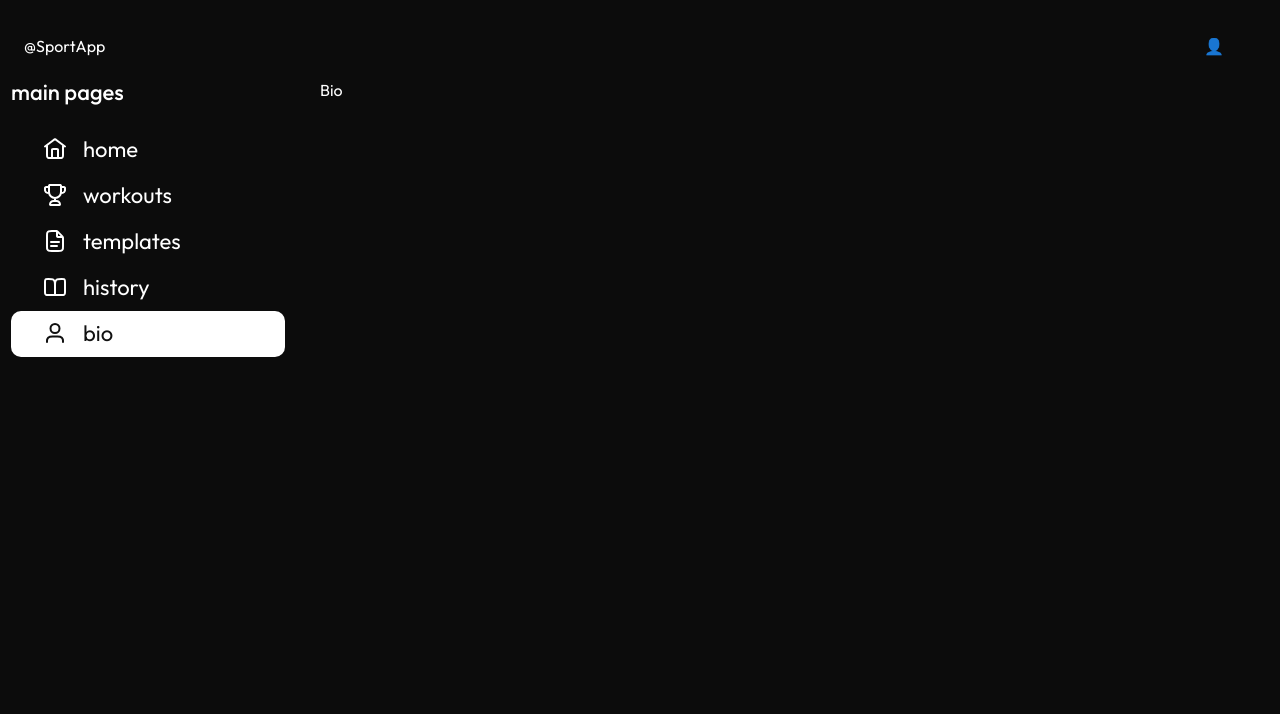
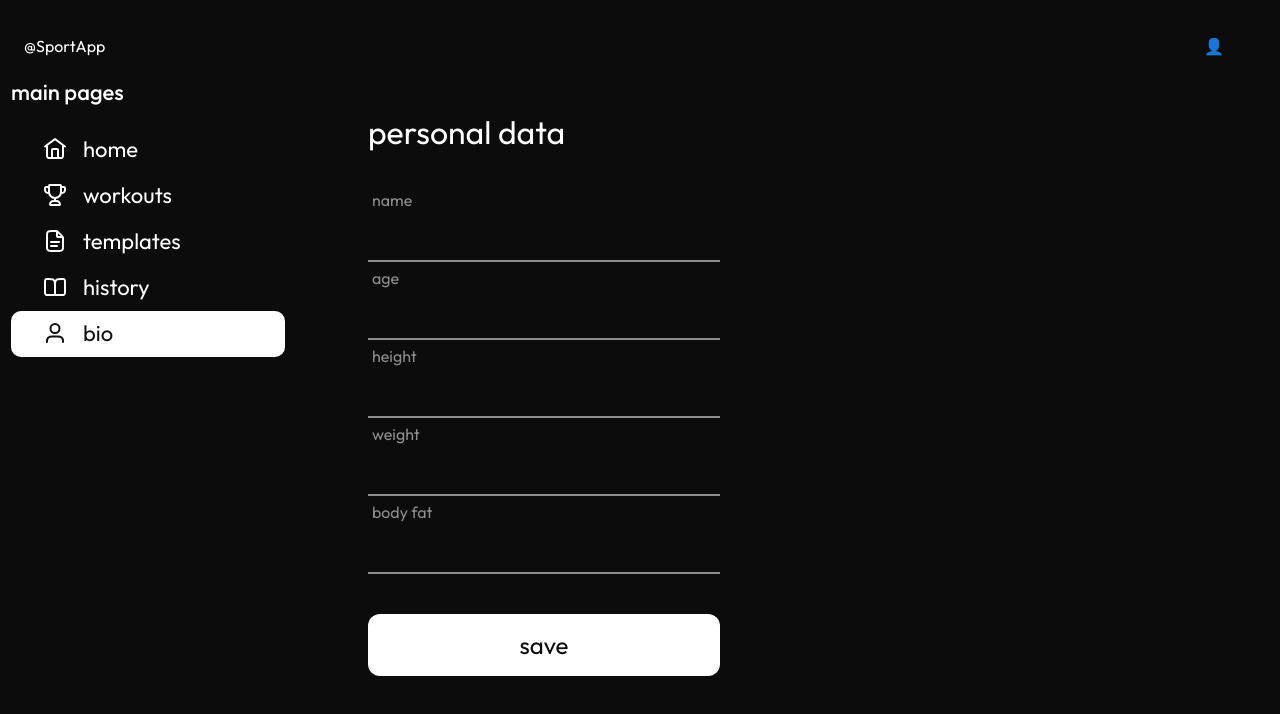
Before and after one commit to kendoow/SportApp, a React (Vite) app in the folder frontend/main/: page /bio in a window 1280 px wide. Shown: the top 714 px of the page. Built offline with nearby package versions, Linux system fonts and the light colour scheme; no server answers.

Commit message:
[FRONTEND] Bio page

```diff
--- a/frontend/main/src/entities/SortByRecent/ui/SortByRecent.module.scss
+++ b/frontend/main/src/entities/SortByRecent/ui/SortByRecent.module.scss
@@ -11,7 +11,7 @@
   flex-direction: column;
 
   &Text {
-    color: var(--button-text-disabled);
+    color: var(--primary-text);
     font-size: 1.25rem;
     font-style: normal;
     font-weight: 400;
@@ -20,6 +20,7 @@
 }
 
 .button {
+  background-color: var(--primary);
   display: flex;
   gap: 0.6rem;
 }
--- a/frontend/main/src/pages/Bio/Bio.module.scss
+++ b/frontend/main/src/pages/Bio/Bio.module.scss
@@ -1,5 +1,16 @@
-.container{
-    display: grid;
-    grid-template-columns: repeat(3, 1fr);
-    gap: 1.5rem;
+.container {
+  display: flex;
+  gap: 1rem;
+  flex-direction: column;
+  max-width: 28rem;
+  padding: 2rem 3rem 0 3rem;
+  .title {
+    font-size: 2rem;
+    color: var(--primary-text);
+    margin-bottom: 1.5rem;
+  }
+  .button{
+    width: 100%;
+    margin-top: 2rem;
+  }
 }
--- a/frontend/main/src/pages/Bio/index.tsx
+++ b/frontend/main/src/pages/Bio/index.tsx
@@ -1,7 +1,55 @@
-import styles from './Bio.module.scss'
+import { useForm } from 'react-hook-form';
+
+import { Button } from '@shared/ui/Button/Button';
+import Input from '@shared/ui/Input/Input';
+
+import styles from './Bio.module.scss';
 
 const Bio = () => {
-  return <div className={styles.container}>Bio</div>;
+  const onDataSave = (data) => {
+    console.log(data);
+  };
+
+  const { handleSubmit, register } = useForm();
+
+  return (
+    <div className={styles.container}>
+      <h3 className={styles.title}>personal data</h3>
+      <form onSubmit={handleSubmit(onDataSave)}>
+        <Input
+          name="name"
+          register={register}
+          annotation="name"
+        />
+        <Input
+          name="age"
+          register={register}
+          annotation="age"
+        />
+        <Input
+          name="height"
+          register={register}
+          annotation="height"
+        />
+        <Input
+          name="weight"
+          register={register}
+          annotation="weight"
+        />
+        <Input
+          name="bodyFat"
+          register={register}
+          annotation="body fat"
+        />
+        <Button
+          type="submit"
+          className={styles.button}
+        >
+          save
+        </Button>
+      </form>
+    </div>
+  );
 };
 
 export default Bio;
--- a/frontend/main/src/shared/ui/Button/Button.module.scss
+++ b/frontend/main/src/shared/ui/Button/Button.module.scss
@@ -20,11 +20,11 @@
 }
 
 .primary {
-  color: var(--technical-background);
+  color: var(--primary);
   transition: 0.2s all;
   border-radius: 0.75rem;
 
-  background-color: var(--success);
+  background-color: var(--primary-text);
 
   &:disabled {
     cursor: auto;
--- a/frontend/main/src/shared/ui/Input/Input.module.scss
+++ b/frontend/main/src/shared/ui/Input/Input.module.scss
@@ -24,19 +24,24 @@
   color: var(--primary-text);
 }
 
-.error {
+.secondary{
+
+}
+
+.annotation {
   border-color: var(--error);
-
+  border-bottom:2px solid #8E8E8E;
   &Text {
+    border-bottom: #8E8E8E;
     position: absolute;
     top: -8px;
-    left: 38px; /* Отступ от иконки до текста */
+    left: 0; /* Отступ от иконки до текста */
+    color: #8E8E8E;
     background-color: (--background);
-    font-size: 18px;
-    font-style: normal;
+    font-weight: 400;
+    font-size: 1rem;
     line-height: 29px;
     padding: 2px 4px;
-    color: var(--error);
     pointer-events: none;
   }
 }
--- a/frontend/main/src/shared/ui/Input/Input.tsx
+++ b/frontend/main/src/shared/ui/Input/Input.tsx
@@ -8,17 +8,17 @@ const Input = ({
   variant = 'primary',
   className,
   children,
-  error,
+  annotation,
   type,
   register,
   name,
   ...InputProps
 }: IInputProps) => {
-  const inputClassName = cn(error && styles.error, styles[variant], styles[type], className);
+  const inputClassName = cn(annotation && styles.annotation, styles[variant], styles[type], className);
 
   return (
     <label className={styles.input}>
-      {error && <p className={styles.errorText}>{error as ReactNode}</p>}
+      {annotation && <p className={styles.annotationText}>{annotation}</p>}
       <input
         {...InputProps}
         {...(register?.name && { ...register(name) })}
--- a/frontend/main/src/shared/ui/Input/Input.typings/index.ts
+++ b/frontend/main/src/shared/ui/Input/Input.typings/index.ts
@@ -1,11 +1,11 @@
-import { FieldError, FieldErrorsImpl, FieldValues, Merge, UseFormRegister } from 'react-hook-form';
+import { FieldValues, UseFormRegister } from 'react-hook-form';
 import { DetailedHTMLProps, InputHTMLAttributes, ReactNode } from 'react';
 
 export interface IInputProps extends DetailedHTMLProps<InputHTMLAttributes<HTMLInputElement>, HTMLInputElement> {
   variant?: 'primary';
   className?: string;
   checkboxLabel?: JSX.Element;
-  error?: string | FieldError | Merge<FieldError, FieldErrorsImpl>;
+  annotation?: string;
   children?: ReactNode;
   register?: UseFormRegister<FieldValues>;
 }
```
